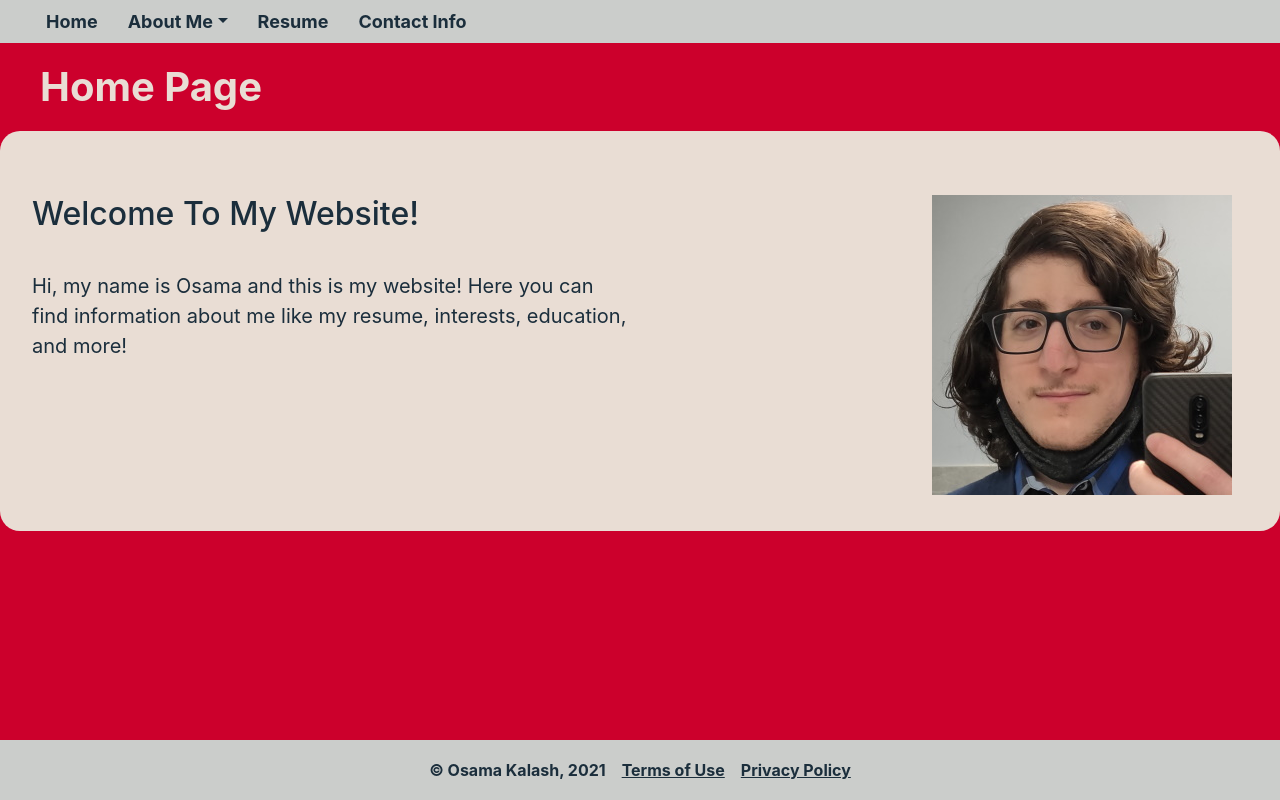
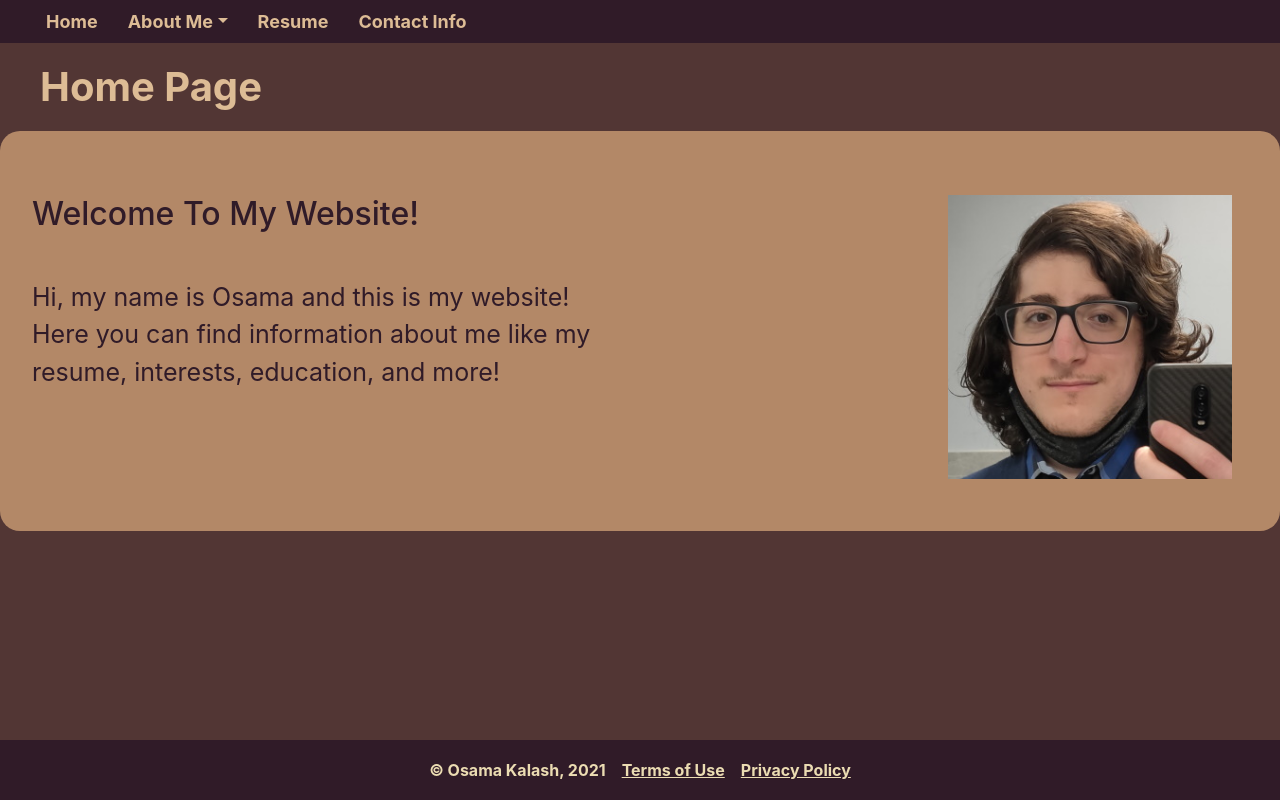
Before and after one commit to OsamaKalash/PersonalSite, a plain HTML site: page index.html in a window 1280 px wide. Drawn offline with nearby package versions, Linux system fonts and the light colour scheme.

Commit message:
changed color

```diff
--- a/css/home.css
+++ b/css/home.css
@@ -7,15 +7,15 @@
 body{
     padding: 0;
     margin:0;
-    background-color: #cc002c;
+    background-color: #523634 ;
 }
 
 nav{
-    background-color:#CBCDCB;
+    background-color:#301b28;
 }
-nav
-a{
-    color:#1B2E3C;
+
+nav a{
+    color:#ddbc95;
     font-weight: bolder;
     padding: 0 15px 0 15px;
     font-size:18px;
@@ -27,7 +27,7 @@ a{
 
 .dropdown:hover > .dropdown-menu{
     display: block;
-    background-color: #CBCDCB;
+    background-color: #301b28;
     border-radius: 10px;
     width:320px;
 }
@@ -37,33 +37,34 @@ a{
     margin-bottom: 0.5em;
     margin-top: 0.5em;
     font-weight: bold;
-    color: #E9DDD4;
+    color: #ddbc95;
 }
 
 .jumbotron {
     min-height: 400px;
     height:auto;
     width: 100%;
-    background-color: #E9DDD4;
+    background-color: #b38867;
     border-radius: 20px;
 }
 
 .jumbotron h2{
     padding-top:0;
     margin-top: 0;
-    color:#1B2E3C;
+    color:#301b28;
 }
 
 .jumbotron p{
     max-width:600px;
     height:auto;
-    color:#1B2E3C;
-    font-size: 20px;
+    color:#301b28;
+    font-size: 25px;
 }
 
 .jumbotron img{
     float: right;
     margin-right: 1em;
+    max-width:300px;
     height:auto;
     padding-left: 1em;
 }
@@ -72,7 +73,7 @@ a{
     position: fixed;
     bottom: 0;
     width: 100%;
-    background-color: #CBCDCB;
+    background-color: #301b28;
     height: 60px;
     line-height: 60px;
     text-align: center;
@@ -80,5 +81,5 @@ a{
 }
 
 .footer span{
-    color:#1B2E3C;
+    color:#ebdcb2;
 }
--- a/css/main.css
+++ b/css/main.css
@@ -7,16 +7,16 @@
 body{
     margin:0 0 100px 0;
     padding: 0;
-    background-color: #cc002c;
+    background-color: #523634;
 }
 
 nav{
-    background-color:#CBCDCB;
+    background-color:#301b28;
     margin-bottom: 30px;
 }
 
 nav a{
-    color:#1B2E3C;
+    color:#ddbc95;
     font-weight: bolder;
     padding: 0 15px 0 15px;
     font-size:18px;
@@ -28,7 +28,7 @@ nav a{
 
 .dropdown:hover > .dropdown-menu{
     display: block;
-    background-color: #CBCDCB;
+    background-color: #301b28;
     border-radius: 10px;
     width:320px;
 }
@@ -38,14 +38,14 @@ nav a{
     margin-bottom: 0.5em;
     margin-top: 0.5em;
     font-weight: bold;
-    color: #E9DDD4;
+    color: #ddbc95;
 }
 
 .jumbotron {
     min-height: 400px;
     height:auto;
     width: 100%;
-    background-color: #E9DDD4;
+    background-color: #b38867;
     border-radius: 20px;
     font-size: 20px;
 }
@@ -53,13 +53,14 @@ nav a{
 .jumbotron h2{
     padding-top:0;
     margin-top: 0;
-    color:#1B2E3C;
+    color:#301b28;
 }
 
 .jumbotron p{
     max-width:600px;
     height:auto;
-    color:#1B2E3C;
+    color:#301b28;
+    font-size:25px;
 }
 
 input[type=text], textarea{
@@ -71,21 +72,23 @@ input[type=text], textarea{
     margin-bottom: 16px;
     resize: vertical;
     padding:12px;
+
 }
 .contact_form{
     padding: 30px;
     border-radius: 5px;
-    background-color: #E9DDD4;
+    background-color: #b38867;
     max-width: 700px;
     width:auto;
     margin:0 0 0 0;
+    font-size:20px;
 }
 
 .footer {
     position: fixed;
     bottom: 0;
     width: 100%;
-    background-color: #CBCDCB;
+    background-color: #301b28;
     height: 60px;
     line-height: 60px;
     text-align: center;
@@ -93,7 +96,7 @@ input[type=text], textarea{
 }
 
 .footer span{
-    color:#1B2E3C;
+    color:#ebdcb2;
 }
 
 .card{
@@ -110,10 +113,12 @@ input[type=text], textarea{
 
 .card .card-header{
     font-size: 2rem;
-    background-color: #dcc9bc;
+    background-color: #b38867;
+    color:#301b28;
 }
 
 .card .card-body{
     font-size: 1.5rem;
-    background-color: #E9DDD4;
+    background-color: #ebdcb2;
+    color: #301b28;
 }
```
Also changed, not shown: about.html (+1 -1 lines), contact.html (+1 -1 lines), personal_info.html (+1 -1 lines), resume.html (+1 -1 lines).
